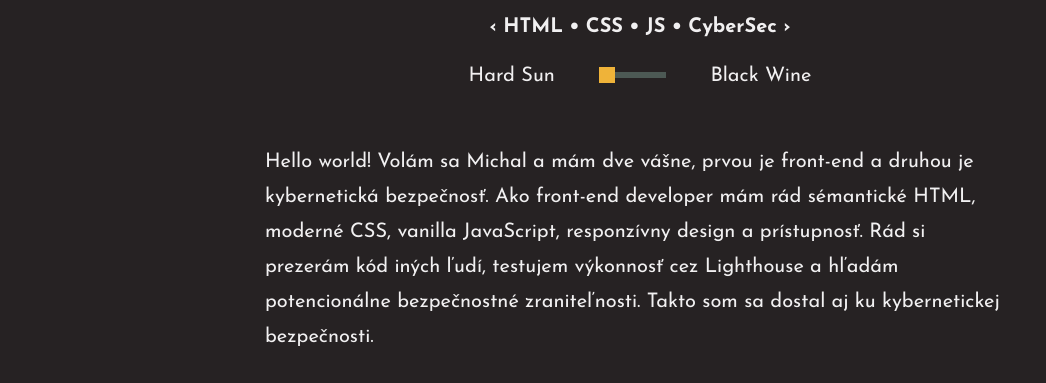
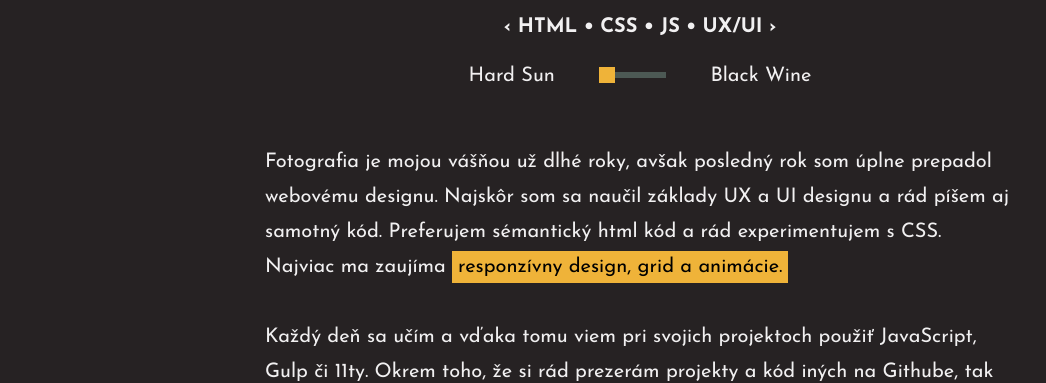
Before and after one commit to michallbanas/portfolio-dev, a website: page index.html in a window 1280 px wide. Shown: the part 425-808 px from the top of the page, without its empty margins (0-1046 px from the left). Drawn offline with Linux system fonts and the light colour scheme.

Commit message:
description update & less code

```diff
--- a/index.html
+++ b/index.html
@@ -43,7 +43,6 @@
     <meta
       name="theme-color" content="#262223" id="color-meta-tag"
     >
-    <script defer data-domain="michalbanas.dev" src="https://plausible.io/js/plausible.js"></script>
     <script defer src="ap.js"></script>
   </head>
 
@@ -289,7 +288,7 @@
         <strong> Front-End Developer </strong>
       </p>
       <p class="p-3">
-        <strong> ‹ HTML • CSS • JS • CyberSec › </strong>
+        <strong> ‹ HTML • CSS • JS • UX/UI › </strong>
       </p>
       <div class="slider-div">
         <div>
@@ -315,25 +314,10 @@
         </div>
       </div>
       <p class="about">
-        Hello world! Volám sa Michal a mám dve vášne, prvou je front-end
-        a druhou je kybernetická bezpečnosť. Ako front-end developer mám rád
-        sémantické HTML, moderné CSS, vanilla JavaScript, responzívny design
-        a prístupnosť. Rád si prezerám kód iných ľudí, testujem výkonnosť
-        cez Lighthouse a hľadám potencionálne bezpečnostné zraniteľnosti.
-        Takto som sa dostal aj ku kybernetickej bezpečnosti. <br />
-        <br />
-
-        Momentálne sa učím z Web Security Academy od PortSwiggeru a TryHackMe
-        kurzov. Som schopný demonštrovať SQL injekcie pomocou Burp Suite, zachytávať
-        network traffic aplikáciou Wireshark, následne analyzovať nezabezpečené internetové
-        spojenie a odhaliť uniknuté dáta. Pracujem primárne v operačnom systéme macOS, ale
-        tak isto aj na Kali Linuxe vo virtuálnej mašine, na Windowse a ovládam
-        základnú prácu v terminály týchto operačných systémoch. <br />
-        <br />
-
-        Malware považujem za odraz útočníkovej kreativty, som šťastný, že môžem
-        používať Grid & Flexbox namiesto Floatu, mám slabosť pre open source
-        a moderné technológie, a som otvorený novým výzvam a príležitostiam.
+        Fotografia je mojou vášňou už dlhé roky, avšak posledný rok som úplne prepadol webovému designu. Najskôr som sa naučil základy UX a UI designu a rád píšem aj samotný kód. Preferujem sémantický html kód a rád experimentujem s CSS. Najviac ma zaujíma <mark>responzívny design, grid a animácie.</mark>
+        <br/>
+        <br/>
+        Každý deň sa učím a vďaka tomu viem pri svojich projektoch použiť JavaScript, Gulp či 11ty. Okrem toho, že si rád prezerám projekty a kód iných na Githube, tak tam aj vytváram verzie a zálohujem projekty. Vo svojom workspace využívam Codepen, Jiru, Dropbox Paper a Sketch.
 
 
       </p>
@@ -390,17 +374,6 @@
             >
               Ako vytvoriť responzívnu navigáciu</a
             >
-          </li>
-          <li>
-            <a
-              class="a-clanky"
-              href="https://www.michalbanas.site/posts/thirdpost/"
-              aria-label="Ako sa zbaviť Googlu"
-              target="_blank"
-              rel="noopener noreferrer"
-              >
-              Ako sa zbaviť Googlu doparoma</a
-              >
           </li>
         </ul>
       </section>
```
Also changed, not shown: ap.js (line endings or trailing spaces).
